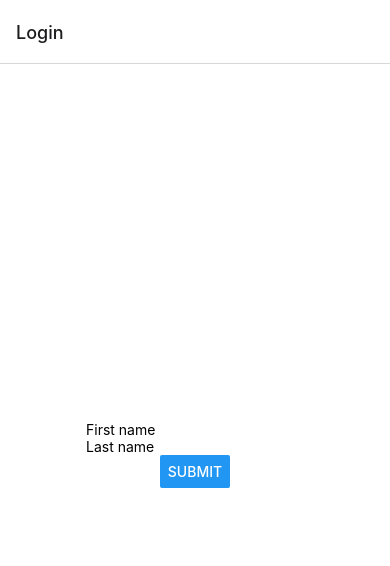
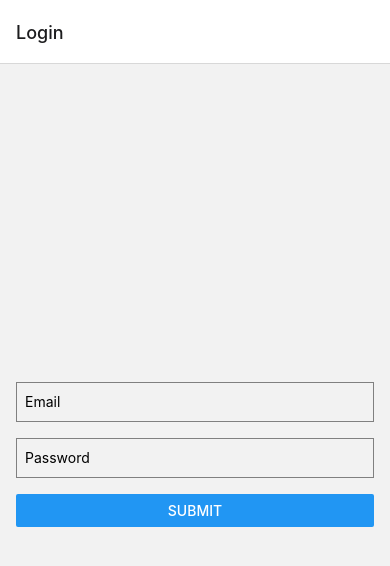
Before and after one commit to Andrewgraemebrooks/recette-app, a React Native app: screen /Login in a window 390 px wide. Shown: the top 566 px of the page. Built offline with nearby package versions, Linux system fonts and the light colour scheme.

Commit message:
Basic login form

```diff
--- a/src/auth/LoginScreen.jsx
+++ b/src/auth/LoginScreen.jsx
@@ -9,10 +9,11 @@ const {
     formState: { errors },
     } = useForm({
     defaultValues: {
-        firstName: "",
-        lastName: "",
+        email: "",
+        password: "",
     },
     })
+
     const onSubmit = (data) => console.log(data)
 
     return (
@@ -24,15 +25,18 @@ const {
           }}
           render={({ field: { onChange, onBlur, value } }) => (
             <TextInput
-              placeholder="First name"
+              style={styles.input}
+              placeholder="Email"
+              keyboardType="email-address"
+              autoCapitalize="none"
               onBlur={onBlur}
               onChangeText={onChange}
               value={value}
             />
           )}
-          name="firstName"
+          name="email"
         />
-        {errors.firstName && <Text>This is required.</Text>}
+        {errors.email && <Text style={styles.errorText}>This is required.</Text>}
 
         <Controller
           control={control}
@@ -41,13 +45,15 @@ const {
           }}
           render={({ field: { onChange, onBlur, value } }) => (
             <TextInput
-              placeholder="Last name"
+              style={styles.input}
+              placeholder="Password"
+              secureTextEntry
               onBlur={onBlur}
               onChangeText={onChange}
               value={value}
             />
           )}
-          name="lastName"
+          name="password"
         />
 
         <Button title="Submit" onPress={handleSubmit(onSubmit)} />
@@ -58,8 +64,18 @@ const {
 const styles = StyleSheet.create({
   container: {
     flex: 1,
-    backgroundColor: '#fff',
-    alignItems: 'center',
     justifyContent: 'center',
+    padding: 16,
+  },
+  input: {
+    height: 40,
+    borderColor: 'gray',
+    borderWidth: 1,
+    marginBottom: 16,
+    paddingLeft: 8,
+  },
+  errorText: {
+    color: 'red',
+    marginBottom: 16,
   },
 });
```
